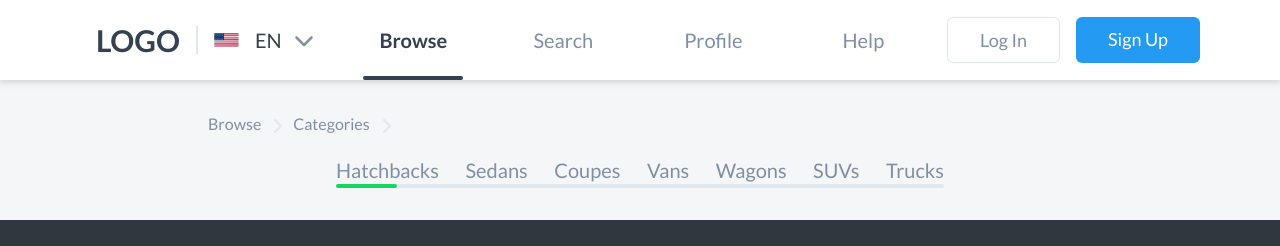
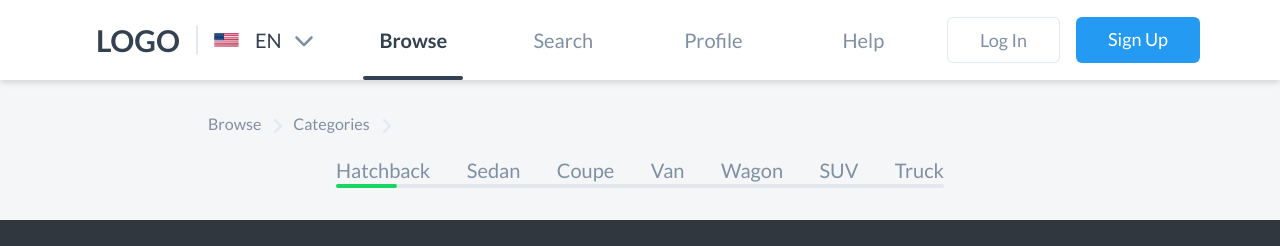
Before and after one commit to pbessilfie/Car-Dealership-Website, a React (Vite) app: page /browse/categories in a window 1280 px wide. Shown: the top 246 px of the page. Built offline with nearby package versions, Linux system fonts and the light colour scheme.

Commit message:
change category in the category to singular

```diff
--- a/src/constants/index.js
+++ b/src/constants/index.js
@@ -49,13 +49,13 @@ export const Footerlinks = [
 ];
 
 export const categories = [
-  { category: "Hatchbacks", path: "/browse/categories/hatchbacks" },
-  { category: "Sedans", path: "/browse/categories/sedans" },
-  { category: "Coupes", path: "/browse/categories/coupes" },
-  { category: "Vans", path: "/browse/categories/vans" },
-  { category: "Wagons", path: "/browse/categories/wagons" },
-  { category: "SUVs", path: "/browse/categories/suvs" },
-  { category: "Trucks", path: "/browse/categories/trucks" },
+  { category: "Hatchback", path: "/browse/categories/hatchbacks" },
+  { category: "Sedan", path: "/browse/categories/sedans" },
+  { category: "Coupe", path: "/browse/categories/coupes" },
+  { category: "Van", path: "/browse/categories/vans" },
+  { category: "Wagon", path: "/browse/categories/wagons" },
+  { category: "SUV", path: "/browse/categories/suvs" },
+  { category: "Truck", path: "/browse/categories/trucks" },
 ];
 
 export const Cars = [
```
